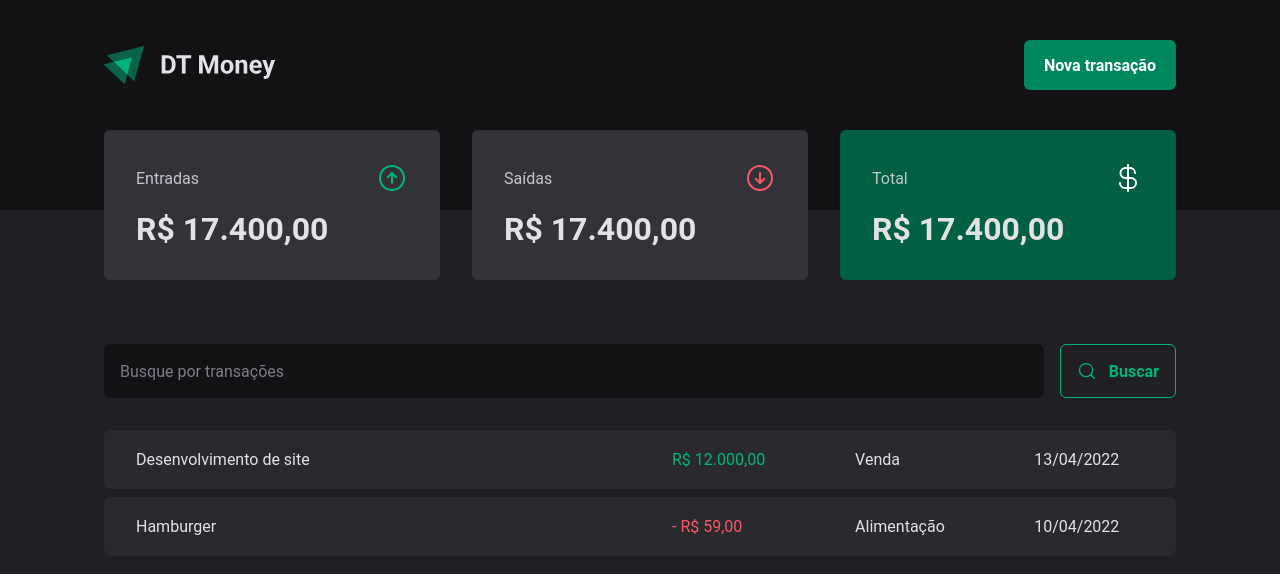
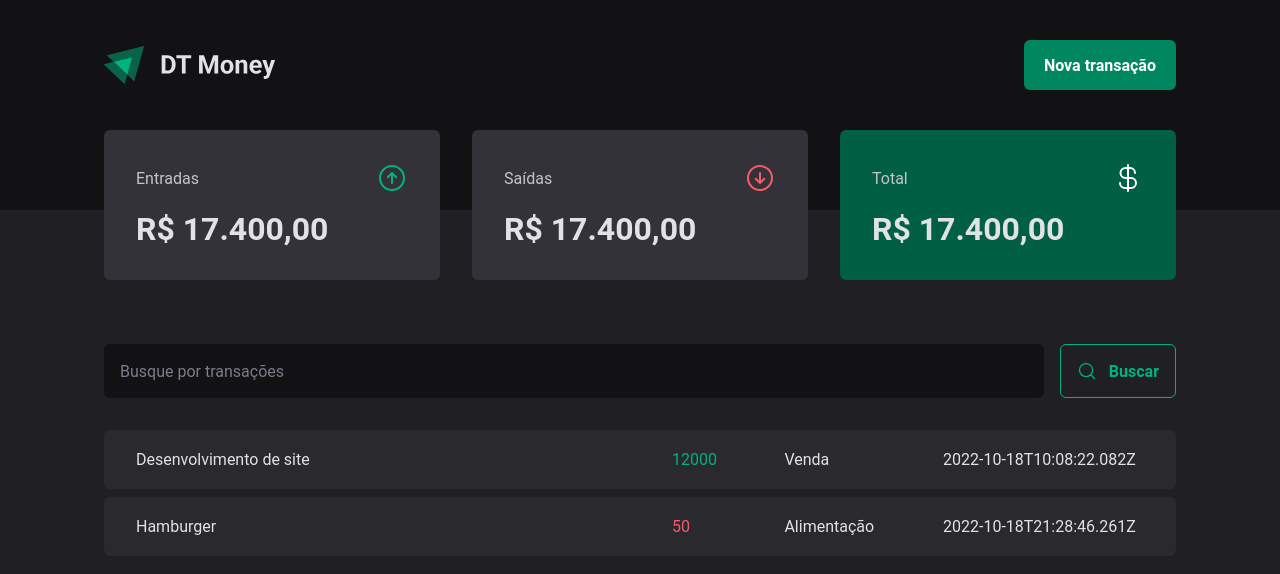
Before and after one commit to dbssy/dt-money2, a React app: page / in a window 1280 px wide. Shown: the top 574 px of the page. Built offline with nearby package versions, Linux system fonts and the light colour scheme; data requests are answered from the project's data file; the HTML template or start-up script is replaced by a standard one.

Commit message:
feat: implement transaction http request

```diff
--- a/src/pages/Transactions/index.tsx
+++ b/src/pages/Transactions/index.tsx
@@ -1,3 +1,5 @@
+import { useEffect, useState } from 'react'
+
 import {
   PriceHighlight,
   TransactionsContainer,
@@ -8,7 +10,29 @@ import { Header } from '../../components/Header'
 import { Summary } from '../../components/Summary'
 import { SearchForm } from './components/SearchForm'
 
+interface Transaction {
+  id: number
+  description: string
+  type: 'income' | 'outcome'
+  amount: number
+  category: string
+  createdAt: string
+}
+
 export function Transactions() {
+  const [transactions, setTransactions] = useState<Transaction[]>([])
+
+  useEffect(() => {
+    async function loadTransactions() {
+      const response = await fetch('http://localhost:3000/transactions')
+      const data = await response.json()
+
+      setTransactions(data)
+    }
+
+    loadTransactions()
+  }, [])
+
   return (
     <div>
       <Header />
@@ -19,23 +43,18 @@ export function Transactions() {
 
         <TransactionsTable>
           <tbody>
-            <tr>
-              <td width="50%">Desenvolvimento de site</td>
-              <td>
-                <PriceHighlight variant="income">R$ 12.000,00</PriceHighlight>
-              </td>
-              <td>Venda</td>
-              <td>13/04/2022</td>
-            </tr>
-
-            <tr>
-              <td width="50%">Hamburger</td>
-              <td>
-                <PriceHighlight variant="outcome">- R$ 59,00</PriceHighlight>
-              </td>
-              <td>Alimentação</td>
-              <td>10/04/2022</td>
-            </tr>
+            {transactions.map((transaction) => (
+              <tr key={transaction.id}>
+                <td width="50%">{transaction.description}</td>
+                <td>
+                  <PriceHighlight variant={transaction.type}>
+                    {transaction.amount}
+                  </PriceHighlight>
+                </td>
+                <td>{transaction.category}</td>
+                <td>{transaction.createdAt}</td>
+              </tr>
+            ))}
           </tbody>
         </TransactionsTable>
       </TransactionsContainer>
```
